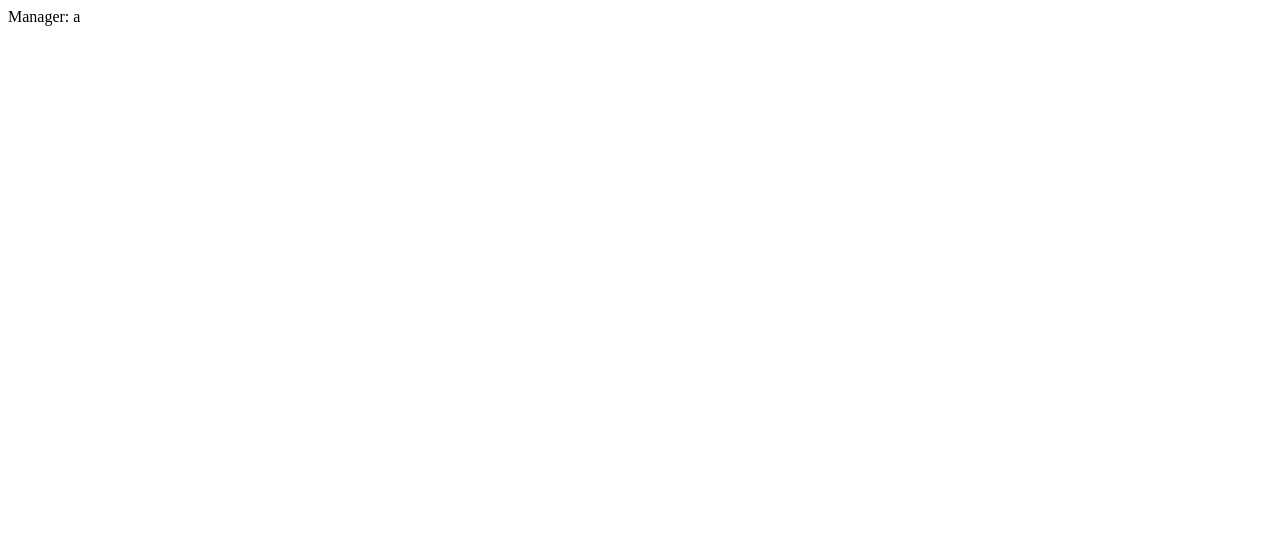
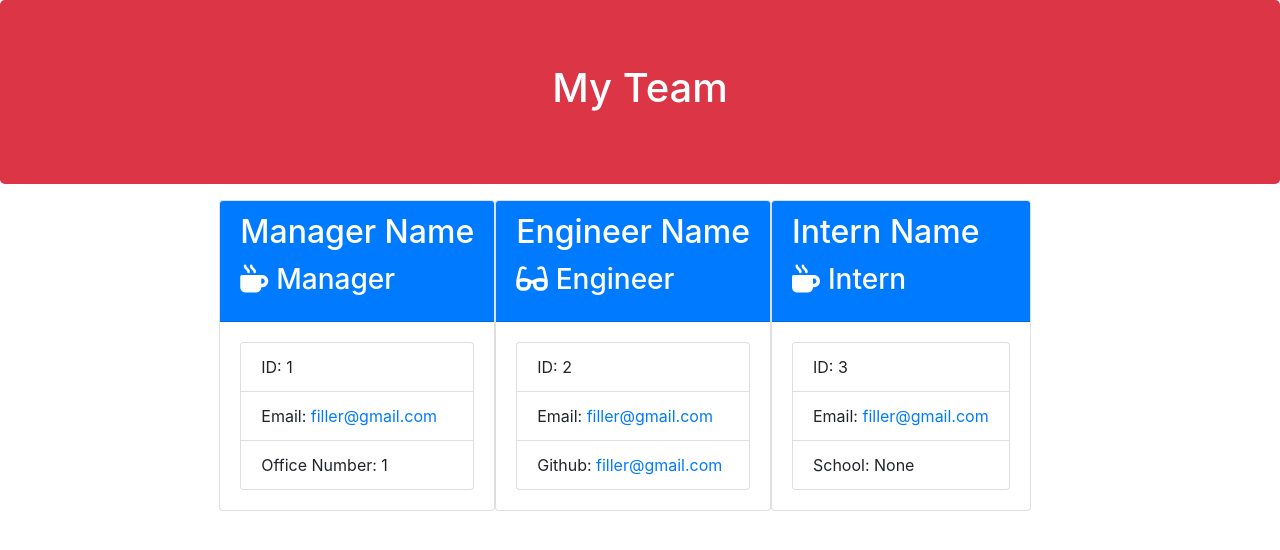
Before and after one commit to BrackyM/UCBC10_TeamProfileGenerator, a website: page index.html in a window 1280 px wide. Drawn offline with nearby package versions, Linux system fonts and the light colour scheme.

Commit message:
Rearranged file structures, removed unnecessary files created with tutor, and finished the default index.html file

```diff
--- a/src/generator.js
+++ b/generator.js
@@ -1,4 +1,4 @@
-const Employee = require("../lib/Employee");
+const Employee = require("./lib/Employee");
 
 
 function generateTeam (team) {
--- a/index.html
+++ b/index.html
@@ -1,12 +1,86 @@
 <!DOCTYPE html>
 <html lang="en">
   <head>
-       <meta charset="UTF-8">
-       <meta http-equiv="X-UA-Compatible" content="IE=edge">
-       <meta name="viewport" content="width=device-width, initial-scale=1.0">
-       <title>Document</title>
+    <meta charset="UTF-8" />
+    <meta http-equiv="X-UA-Compatible" content="IE=edge" />
+    <meta name="viewport" content="width=device-width, initial-scale=1.0" />
+    <title>My Dev Team</title>
+    <link
+      rel="stylesheet"
+      href="https://stackpath.bootstrapcdn.com/bootstrap/4.3.1/css/bootstrap.min.css"
+      integrity="sha384-ggOyR0iXCbMQv3Xipma34MD+dH/1fQ784/j6cY/iJTQUOhcWr7x9JvoRxT2MZw1T"
+      crossorigin="anonymous"
+    />
+    <script src="https://kit.fontawesome.com/c502137733.js"></script>
   </head>
   <body>
-    <div> Manager: a </div>
+    <div class="container-fluid">
+      <div class="row">
+        <div class="col-12 jumbotron mb-3 team-heading bg-danger">
+          <h1 class="text-center text-white">My Team</h1>
+        </div>
+      </div>
+    </div>
+    <div class="container">
+      <div class="row">
+        <div class="row team-area col-12 d-flex justify-content-center">
+          <div class="card employee-card">
+            <div class="card-header bg-primary text-white">
+              <h2 class="card-title">Manager Name</h2>
+              <h3 class="card-title">
+                <i class="fas fa-mug-hot mr-2"></i>Manager
+              </h3>
+            </div>
+            <div class="card-body">
+              <ul class="list-group">
+                <li class="list-group-item">ID: 1</li>
+                <li class="list-group-item">
+                  Email: <a href="">filler@gmail.com</a>
+                </li>
+                <li class="list-group-item">Office Number: 1</li>
+              </ul>
+            </div>
+          </div>
+
+          <div class="card employee-card">
+            <div class="card-header bg-primary text-white">
+              <h2 class="card-title">Engineer Name</h2>
+              <h3 class="card-title">
+                <i class="fas fa-glasses mr-2"></i>Engineer
+              </h3>
+            </div>
+            <div class="card-body">
+              <ul class="list-group">
+                <li class="list-group-item">ID: 2</li>
+                <li class="list-group-item">
+                  Email: <a href="">filler@gmail.com</a>
+                </li>
+                <li class="list-group-item">
+                  Github: <a href="">filler@gmail.com</a>
+                </li>
+              </ul>
+            </div>
+          </div>
+
+          <div class="card employee-card">
+            <div class="card-header bg-primary text-white">
+              <h2 class="card-title">Intern Name</h2>
+              <h3 class="card-title">
+                <i class="fas fa-mug-hot mr-2"></i>Intern
+              </h3>
+            </div>
+            <div class="card-body">
+              <ul class="list-group">
+                <li class="list-group-item">ID: 3</li>
+                <li class="list-group-item">
+                  Email: <a href="">filler@gmail.com</a>
+                </li>
+                <li class="list-group-item">School: None</li>
+              </ul>
+            </div>
+          </div>
+        </div>
+      </div>
+    </div>
   </body>
 </html>
--- a/index.js
+++ b/index.js
@@ -1,6 +1,6 @@
 const inquirer = require("inquirer")
 const Manager = require("./lib/Manager")
-const generateTeam = require("./src/generator")
+const generateTeam = require("./generator")
 const fs = require('fs');
 
 const managerQuestions = [
```
Also changed, not shown: __tests__/Employee.test.js (deleted, +0 -6 lines), __tests__/Engineer.test.js (deleted). Lines whose indentation alone changed are shown as unchanged.
